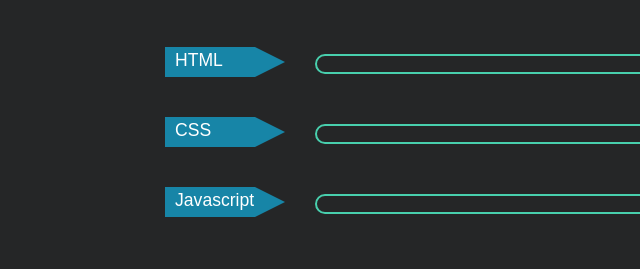
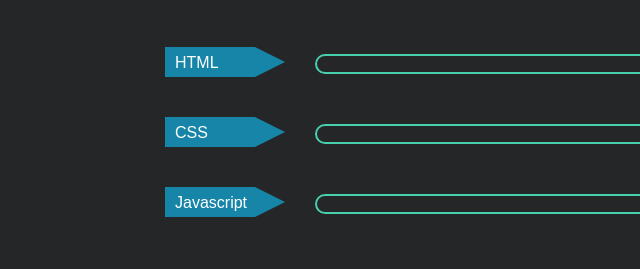
Before and after one commit to Steffenebert/Steffenebert.github.io, a plain HTML site: page index.html in a window 1280 px wide. Shown: the part 1539-1808 px from the top of the page, 100-740 px from the left. Drawn offline with Linux system fonts and the light colour scheme.

Commit message:
Add favicon and change styles for skill-bar

```diff
--- a/css/style.css
+++ b/css/style.css
@@ -228,8 +228,9 @@ div[class^='tag-'] p {
   color: #fff;
   text-align: left;
   padding-left: 10px;
-  font-size: 1.1rem;
-  padding-top: 3px;
+  font-size: 1rem;
+  padding-top: 7px;
+  padding-bottom: 7px;
 }
 
 .progressbar {
--- a/index.html
+++ b/index.html
@@ -6,6 +6,7 @@
     <meta http-equiv="X-UA-Compatible" content="ie=edge" />
     <link rel="stylesheet" href="css/animate.css" />
     <link rel="stylesheet" href="css/style.css" />
+    <link rel="shortcut icon" type="image/x-icon" href="img/favicon.ico">
     <title>Steffen Ebert Portfolio</title>
   </head>
   <body>
```
Also changed, not shown: img/favicon.ico (added).
